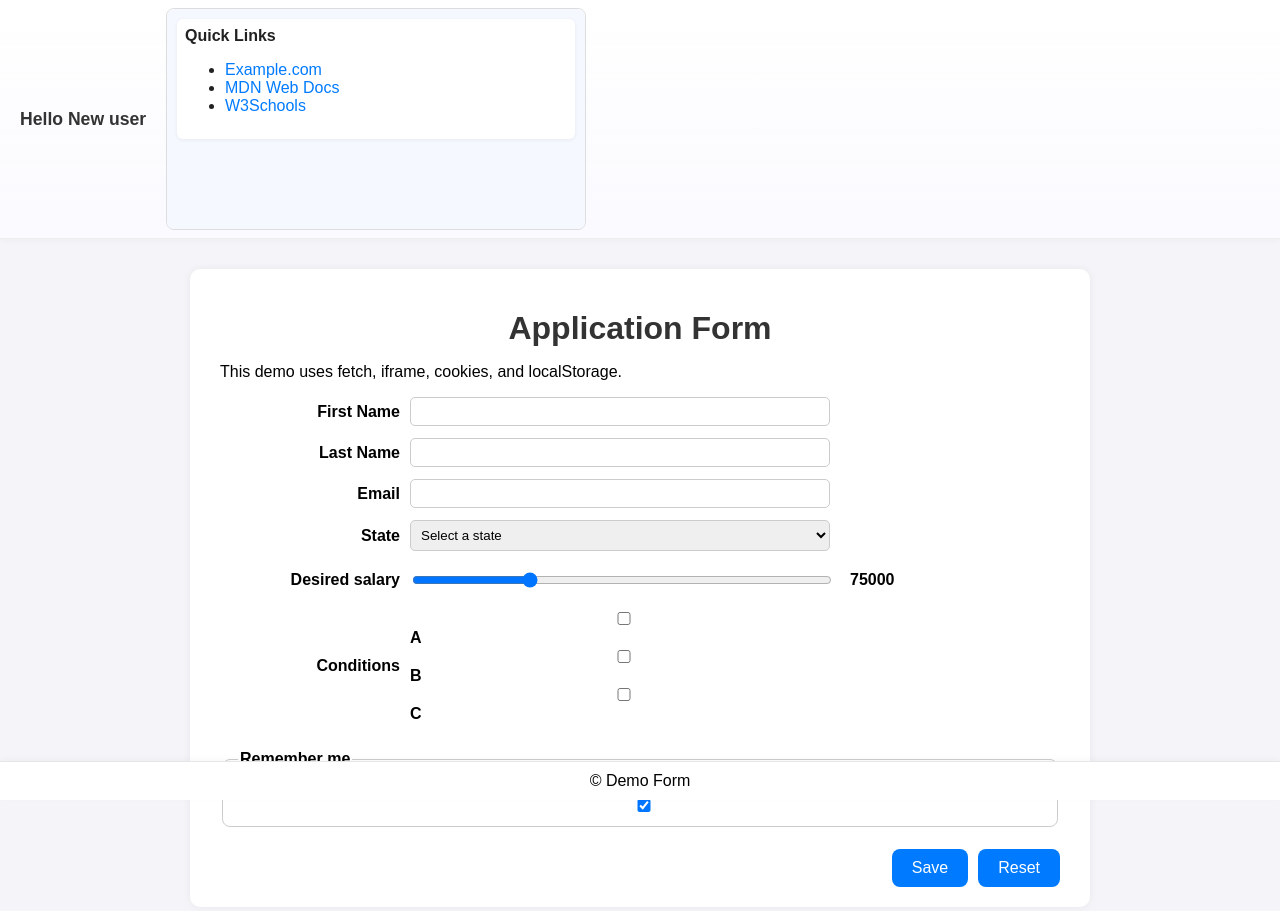
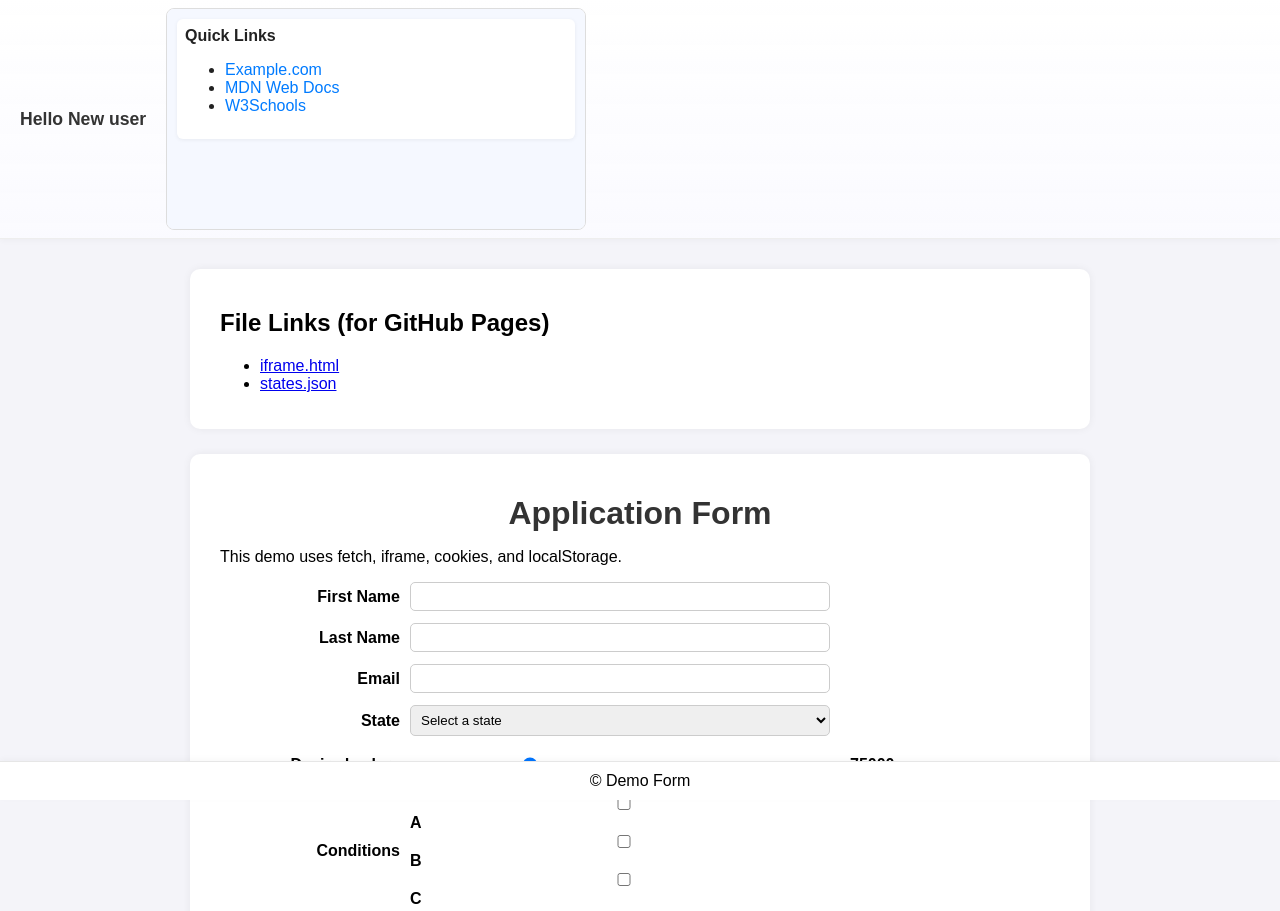
Before and after one commit to saraahmxd/homework4, a plain HTML site: page index.html in a window 1280 px wide. Shown: the top 911 px of the page. Drawn offline with Linux system fonts and the light colour scheme.

Commit message:
Update index.html

```diff
--- a/index.html
+++ b/index.html
@@ -185,6 +185,16 @@
   </header>
 
   <main>
+
+    <!-- 🔗 Explicit links so GitHub Pages publishes these files -->
+    <div class="block">
+      <h2>File Links (for GitHub Pages)</h2>
+      <ul>
+        <li><a href="iframe.html">iframe.html</a></li>
+        <li><a href="states.json">states.json</a></li>
+      </ul>
+    </div>
+
     <div class="block">
       <h1>Application Form</h1>
       <p>This demo uses fetch, iframe, cookies, and localStorage.</p>
@@ -246,7 +256,6 @@
   </footer>
 
   <script>
-    /* Utilities */
     function setCookie(name, value, hours) {
       const d = new Date();
       d.setTime(d.getTime() + (hours * 60 * 60 * 1000));
@@ -308,7 +317,6 @@
       const saveBtn = document.getElementById("saveBtn");
       const resetBtn = document.getElementById("resetBtn");
       const welcomeText = document.getElementById("welcomeText");
-      const userControls = document.getElementById("userControls");
 
       salaryEl.value = 75000;
       salaryValue.textContent = "75000";
```
